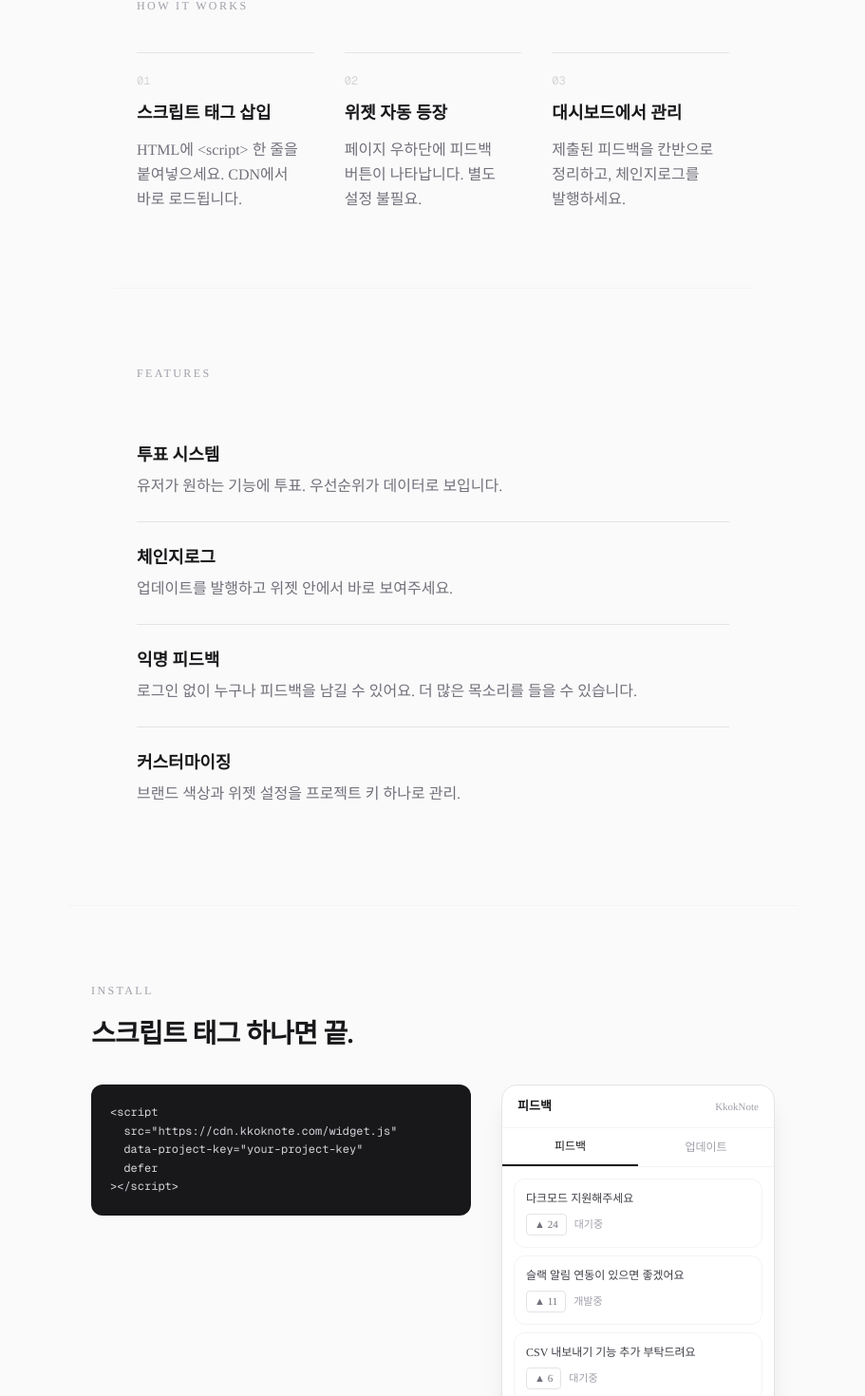
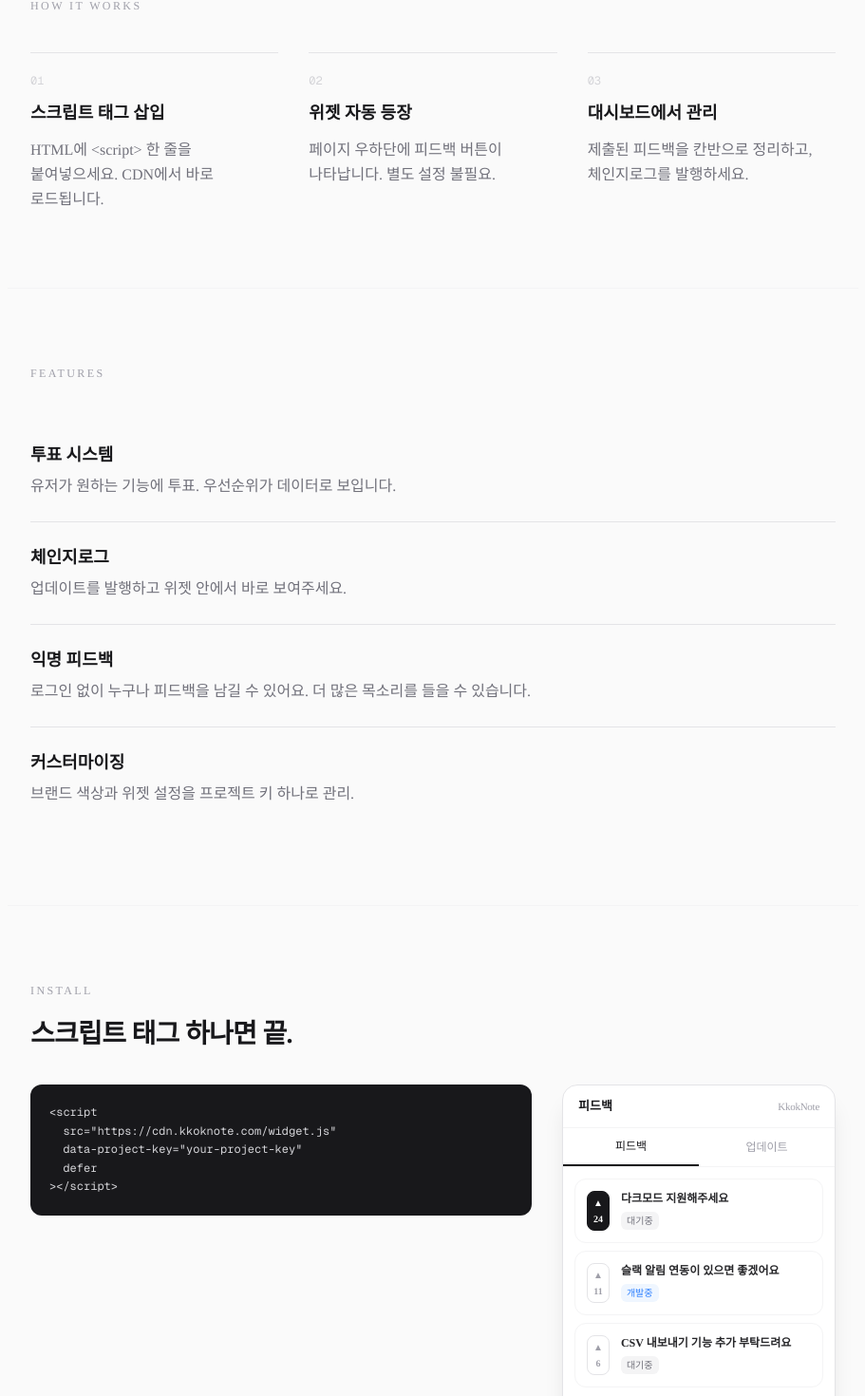
Before and after one commit to Imjungjuna/kkoknote, a Next.js app: page / in a window 1280 px wide. Shown: the part 1327-2797 px from the top of the page at 95% size, without its empty margins (184-1095 px from the left). Built offline with nearby package versions, Linux system fonts and the light colour scheme; no server answers; the database is empty; a web font is replaced by a local one.

Commit message:
landing page design?

```diff
--- a/app/layout.tsx
+++ b/app/layout.tsx
@@ -31,6 +31,16 @@ export default function RootLayout({
           href="https://fonts.googleapis.com/css2?family=IBM+Plex+Sans+KR:wght@400;500;600;700&display=swap"
           rel="stylesheet"
         />
+        <script
+          dangerouslySetInnerHTML={{
+            __html: `
+      window.dataLayer = window.dataLayer || [];
+      function gtag(){window.dataLayer.push(arguments);}
+      gtag('js', new Date());
+      gtag('config', 'AW-18047823215');
+    `,
+          }}
+        />
       </head>
       <body className="min-h-full flex flex-col">{children}</body>
     </html>
--- a/app/page.tsx
+++ b/app/page.tsx
@@ -62,7 +62,7 @@ export default function HomePage() {
         <div className="absolute bottom-0 inset-x-0 h-48 bg-gradient-to-t from-zinc-50 dark:from-zinc-950 to-transparent pointer-events-none" />
 
         {/* Nav */}
-        <nav className="relative z-10 max-w-2xl mx-auto w-full px-6 pt-8 pb-4 flex items-center justify-between">
+        <nav className="relative z-10 max-w-4xl mx-auto w-full px-6 pt-8 pb-4 flex items-center justify-between">
           <span className="text-[13px] font-semibold tracking-tight">
             KkokNote
           </span>
@@ -76,14 +76,14 @@ export default function HomePage() {
 
         {/* Hero content */}
         <div className="relative z-10 flex-1 flex items-center">
-          <div className="max-w-2xl mx-auto w-full px-6 py-20">
+          <div className="max-w-4xl mx-auto w-full px-6 py-20">
             {/* Backdrop blur applied only around text — keeps animation visible outside */}
             <div className="inline-block rounded-2xl px-8 py-10 -mx-8">
               <p className="animate-fade-up text-[12px] tracking-[0.2em] uppercase text-zinc-400 mb-6">
                 Coming Soon · 베타 모집 중
               </p>
               <h1
-                className="animate-fade-up text-[2.75rem] md:text-[4rem] leading-[1.1] font-semibold tracking-tight text-zinc-900 dark:text-zinc-50 mb-5 md:mb-7"
+                className="animate-fade-up text-[2rem] md:text-[3.25rem] leading-[1.1] font-semibold tracking-tight text-zinc-900 dark:text-zinc-50 mb-5 md:mb-7"
                 style={{ animationDelay: "60ms" }}
               >
                 저 점 하나하나가
@@ -121,7 +121,7 @@ export default function HomePage() {
       </section>
 
       {/* Pain Points */}
-      <section className="max-w-2xl mx-auto px-6 py-20 border-t border-zinc-100 dark:border-zinc-800">
+      <section className="max-w-4xl mx-auto px-6 py-20 border-t border-zinc-100 dark:border-zinc-800">
         <p className="text-[12px] tracking-[0.2em] uppercase text-zinc-400 mb-10">
           Problem
         </p>
@@ -144,7 +144,7 @@ export default function HomePage() {
       </section>
 
       {/* How It Works */}
-      <section className="max-w-2xl mx-auto px-6 py-20 border-t border-zinc-100 dark:border-zinc-800">
+      <section className="max-w-4xl mx-auto px-6 py-20 border-t border-zinc-100 dark:border-zinc-800">
         <p className="text-[12px] tracking-[0.2em] uppercase text-zinc-400 mb-10">
           How it works
         </p>
@@ -170,7 +170,7 @@ export default function HomePage() {
       </section>
 
       {/* Features */}
-      <section className="max-w-2xl mx-auto px-6 py-20 border-t border-zinc-100 dark:border-zinc-800">
+      <section className="max-w-4xl mx-auto px-6 py-20 border-t border-zinc-100 dark:border-zinc-800">
         <p className="text-[12px] tracking-[0.2em] uppercase text-zinc-400 mb-10">
           Features
         </p>
@@ -195,7 +195,7 @@ export default function HomePage() {
       {/* Widget Demo */}
       <section
         id="demo"
-        className="max-w-3xl mx-auto px-6 py-20 border-t border-zinc-100 dark:border-zinc-800"
+        className="max-w-4xl mx-auto px-6 py-20 border-t border-zinc-100 dark:border-zinc-800"
       >
         <p className="text-[12px] tracking-[0.2em] uppercase text-zinc-400 mb-4">
           Install
@@ -203,7 +203,7 @@ export default function HomePage() {
         <h2 className="text-[1.75rem] font-semibold tracking-tight text-zinc-900 dark:text-zinc-100 mb-8">
           스크립트 태그 하나면 끝.
         </h2>
-        <div className="flex flex-col md:flex-row gap-8 items-start">
+        <div className="flex flex-col md:flex-row gap-8 md:items-start">
           <div className="animate-fade-up flex-1 bg-zinc-900 dark:bg-zinc-800 rounded-xl p-5 overflow-x-auto">
             <pre className="text-[12px] leading-relaxed text-zinc-300 font-mono whitespace-pre">{`<script
   src="https://cdn.kkoknote.com/widget.js"
@@ -212,7 +212,7 @@ export default function HomePage() {
 ></script>`}</pre>
           </div>
           <div
-            className="animate-fade-up animate-float shrink-0 mx-auto md:mx-0"
+            className="animate-fade-up shrink-0 flex justify-center md:block"
             style={{ animationDelay: "100ms" }}
           >
             <WidgetMockup />
@@ -226,7 +226,7 @@ export default function HomePage() {
       </section>
 
       {/* Footer */}
-      <footer className="max-w-2xl mx-auto px-6 py-8 flex items-center justify-between border-t border-zinc-100 dark:border-zinc-800">
+      <footer className="max-w-4xl mx-auto px-6 py-8 flex items-center justify-between border-t border-zinc-100 dark:border-zinc-800">
         <span className="text-[12px] text-zinc-300 dark:text-zinc-600">
           © 2026 KkokNote
         </span>
--- a/components/BetaSection.tsx
+++ b/components/BetaSection.tsx
@@ -1,4 +1,15 @@
+import { Suspense } from "react";
 import BetaSignupForm from "@/components/BetaSignupForm";
+
+function BetaSignupFormFallback() {
+  return (
+    <div className="flex flex-col gap-2.5">
+      <div className="h-[46px] rounded-lg bg-zinc-100 dark:bg-zinc-800 animate-pulse" />
+      <div className="h-[46px] rounded-lg bg-zinc-100 dark:bg-zinc-800 animate-pulse" />
+      <p className="text-[12px] text-zinc-300 dark:text-zinc-700 text-center pt-3">— / 50 자리 남음</p>
+    </div>
+  );
+}
 
 const features = [
   "스크립트 태그 하나로 설치 완료 — 백엔드 불필요",
@@ -56,7 +67,9 @@ export default function BetaSection({
 
       {/* Form */}
       <div className="animate-fade-up" style={{ animationDelay: "160ms" }}>
-        <BetaSignupForm />
+        <Suspense fallback={<BetaSignupFormFallback />}>
+          <BetaSignupForm />
+        </Suspense>
       </div>
     </div>
   );
--- a/components/BetaSignupForm.tsx
+++ b/components/BetaSignupForm.tsx
@@ -1,19 +1,24 @@
 "use client";
 
-import { useState } from "react";
+import { use, useState } from "react";
 import { CheckCircle2 } from "lucide-react";
 import { createClient } from "@/lib/supabase/client";
 
 type Status = "idle" | "loading" | "success" | "duplicate" | "error";
 
 const BETA_SLOTS = 50;
-const INITIAL_REMAINING = 13; // TODO: replace with real count from DB
+
+const remainingPromise = createClient()
+  .from("beta_registrations")
+  .select("*", { count: "exact", head: true })
+  .then(({ count }) => Math.max(0, BETA_SLOTS - (count ?? 0)));
 
 export default function BetaSignupForm() {
+  const initialRemaining = use(remainingPromise);
   const [email, setEmail] = useState("");
   const [status, setStatus] = useState<Status>("idle");
   const [errorMessage, setErrorMessage] = useState<string | null>(null);
-  const [remaining, setRemaining] = useState(INITIAL_REMAINING);
+  const [remaining, setRemaining] = useState(initialRemaining);
 
   return (
     <form
@@ -100,9 +105,7 @@ export default function BetaSignupForm() {
 
       {/* Beta 현황 */}
       <p className="text-[12px] text-zinc-400 dark:text-zinc-500 text-center pt-3">
-        <span className="text-zinc-900 dark:text-zinc-100 font-semibold">
-          {remaining}
-        </span>
+        <span className="text-zinc-900 dark:text-zinc-100 font-semibold">{remaining}</span>
         {" / "}
         {BETA_SLOTS} 자리 남음
       </p>
--- a/components/landing/WidgetMockup.tsx
+++ b/components/landing/WidgetMockup.tsx
@@ -1,13 +1,22 @@
 const DUMMY_FEEDBACKS = [
-  { id: "1", content: "다크모드 지원해주세요", upvotes: 24, status: "pending" },
-  { id: "2", content: "슬랙 알림 연동이 있으면 좋겠어요", upvotes: 11, status: "progress" },
-  { id: "3", content: "CSV 내보내기 기능 추가 부탁드려요", upvotes: 6, status: "pending" },
+  { id: "1", content: "다크모드 지원해주세요", upvotes: 24, status: "pending", voted: true },
+  { id: "2", content: "슬랙 알림 연동이 있으면 좋겠어요", upvotes: 11, status: "progress", voted: false },
+  { id: "3", content: "CSV 내보내기 기능 추가 부탁드려요", upvotes: 6, status: "pending", voted: false },
 ];
 
-const STATUS_LABEL: Record<string, string> = {
-  pending: "대기중",
-  progress: "개발중",
-  done: "완료",
+const STATUS_CONFIG: Record<string, { label: string; className: string }> = {
+  pending: {
+    label: "대기중",
+    className: "bg-zinc-100 text-zinc-500",
+  },
+  progress: {
+    label: "개발중",
+    className: "bg-blue-50 text-blue-500",
+  },
+  done: {
+    label: "완료",
+    className: "bg-emerald-50 text-emerald-600",
+  },
 };
 
 export default function WidgetMockup() {
@@ -16,7 +25,9 @@ export default function WidgetMockup() {
       {/* Header */}
       <div className="px-4 py-3 border-b border-zinc-100 flex items-center justify-between">
         <span className="text-[13px] font-semibold text-zinc-900">피드백</span>
-        <span className="text-[11px] text-zinc-400">KkokNote</span>
+        <span className="text-[11px] font-medium tracking-tight text-zinc-400">
+          KkokNote
+        </span>
       </div>
 
       {/* Tabs */}
@@ -31,22 +42,39 @@ export default function WidgetMockup() {
 
       {/* Feedback list */}
       <div className="p-3 flex flex-col gap-2">
-        {DUMMY_FEEDBACKS.map((item) => (
-          <div
-            key={item.id}
-            className="border border-zinc-100 rounded-xl p-3 flex flex-col gap-2"
-          >
-            <p className="text-[12px] text-zinc-700 leading-snug">{item.content}</p>
-            <div className="flex items-center gap-2">
-              <span className="text-[11px] px-2 py-0.5 rounded border border-zinc-200 text-zinc-500">
-                ▲ {item.upvotes}
-              </span>
-              <span className="text-[11px] text-zinc-400">
-                {STATUS_LABEL[item.status]}
-              </span>
+        {DUMMY_FEEDBACKS.map((item) => {
+          const status = STATUS_CONFIG[item.status];
+          return (
+            <div
+              key={item.id}
+              className="border border-zinc-100 rounded-xl p-3 flex gap-3 items-start"
+            >
+              {/* Upvote button */}
+              <button
+                className={`shrink-0 flex flex-col items-center gap-0.5 px-1.5 py-1 rounded-lg border text-[10px] font-semibold transition-colors ${
+                  item.voted
+                    ? "border-zinc-900 bg-zinc-900 text-white"
+                    : "border-zinc-200 text-zinc-400"
+                }`}
+              >
+                ▲
+                <span>{item.upvotes}</span>
+              </button>
+
+              {/* Content */}
+              <div className="flex flex-col gap-1.5 min-w-0">
+                <p className="text-[12px] font-semibold text-zinc-800 leading-snug">
+                  {item.content}
+                </p>
+                <span
+                  className={`self-start text-[10px] font-medium px-1.5 py-0.5 rounded-md ${status.className}`}
+                >
+                  {status.label}
+                </span>
+              </div>
             </div>
-          </div>
-        ))}
+          );
+        })}
       </div>
 
       {/* Input row */}
@@ -54,8 +82,11 @@ export default function WidgetMockup() {
         <div className="flex-1 border border-zinc-200 rounded-lg px-3 py-2 text-[11px] text-zinc-400">
           피드백을 남겨주세요…
         </div>
-        <button className="w-8 h-8 rounded-lg bg-zinc-900 text-white text-[11px] flex items-center justify-center shrink-0">
-          →
+        <button className="w-8 h-8 rounded-lg bg-zinc-900 text-white flex items-center justify-center shrink-0">
+          <svg width="13" height="13" viewBox="0 0 24 24" fill="none" stroke="currentColor" strokeWidth="2.5" strokeLinecap="round" strokeLinejoin="round">
+            <line x1="12" y1="19" x2="12" y2="5" />
+            <polyline points="5 12 12 5 19 12" />
+          </svg>
         </button>
       </div>
     </div>
```
